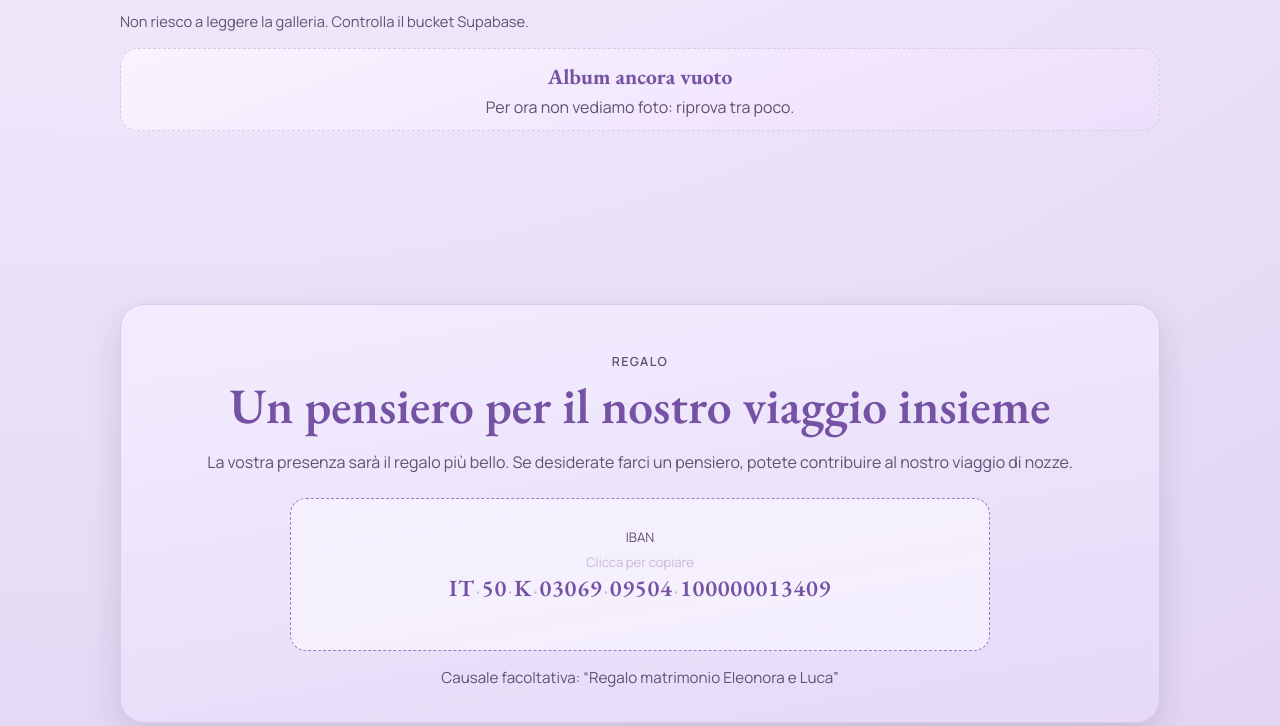
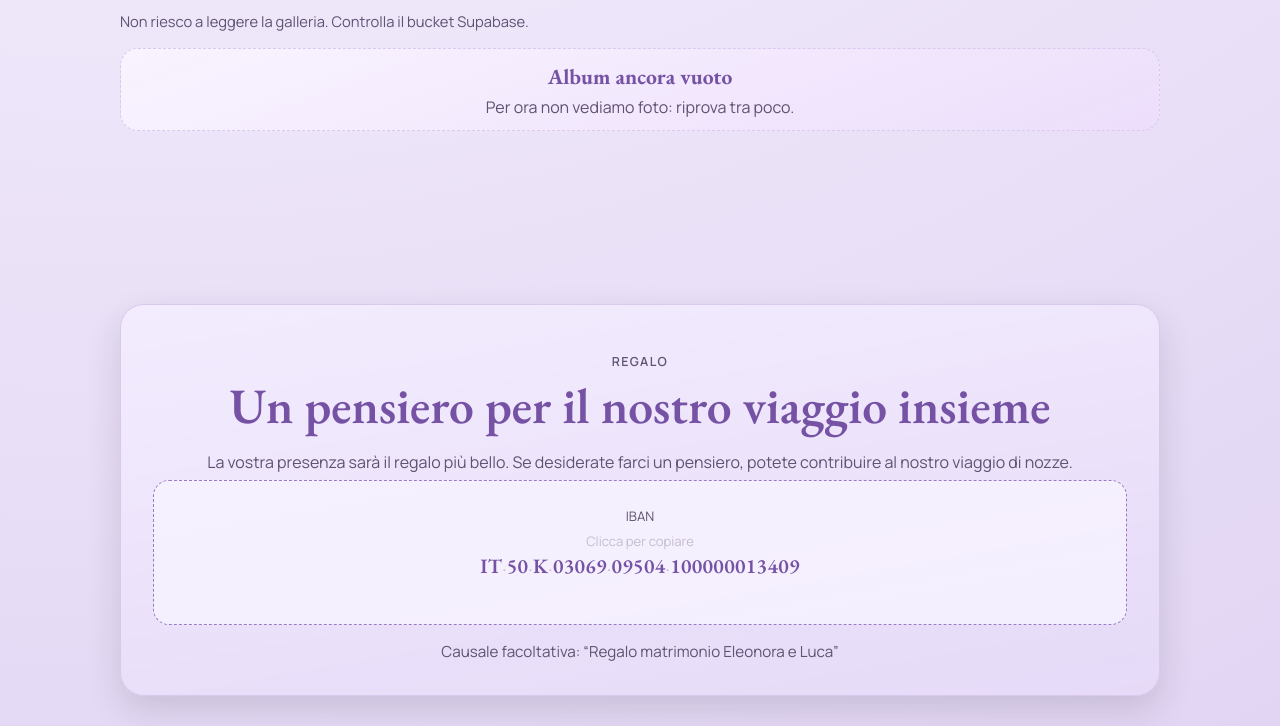
Before and after one commit to sebastianolaurent/ellini, a plain HTML site: page index.html in a window 1280 px wide. Shown: the part 2037-2763 px from the top of the page. Drawn offline with nearby package versions, Linux system fonts and the light colour scheme; no server answers.

Commit message:
fix: fine-tune footer spacing and alignment

```diff
--- a/styles.css
+++ b/styles.css
@@ -727,24 +727,26 @@
 }
 
 .iban-box {
-  width: min(100%, 700px);
-  margin: 1.5rem auto 0;
-  padding: 1rem;
+  width: 100%;
+  max-width: 100%;
+  margin: 0.35rem auto 0;
+  padding: 0.85rem 0.8rem;
   border: 1px dashed var(--accent);
   border-radius: 16px;
   background: rgba(248, 244, 255, 0.78);
+  box-sizing: border-box;
 }
 
 .iban {
   font-family: "EB Garamond", serif;
-  font-size: clamp(1.1rem, 2.1vw, 1.45rem);
+  font-size: clamp(0.98rem, 1.8vw, 1.28rem);
   font-weight: 600;
-  letter-spacing: 0.03em;
+  letter-spacing: 0.015em;
   font-variant-numeric: tabular-nums;
   line-height: 1.35;
-  white-space: nowrap;
-  word-break: normal;
-  overflow-wrap: normal;
+  white-space: normal;
+  word-break: break-word;
+  overflow-wrap: anywhere;
   color: var(--accent-dark);
 }
 
@@ -754,8 +756,8 @@
 
 .iban-sep {
   color: rgba(95, 82, 114, 0.32);
-  font-size: 0.72em;
-  margin: 0 0.08em;
+  font-size: 0.66em;
+  margin: 0 0.04em;
 }
 
 .iban-hint {
```
